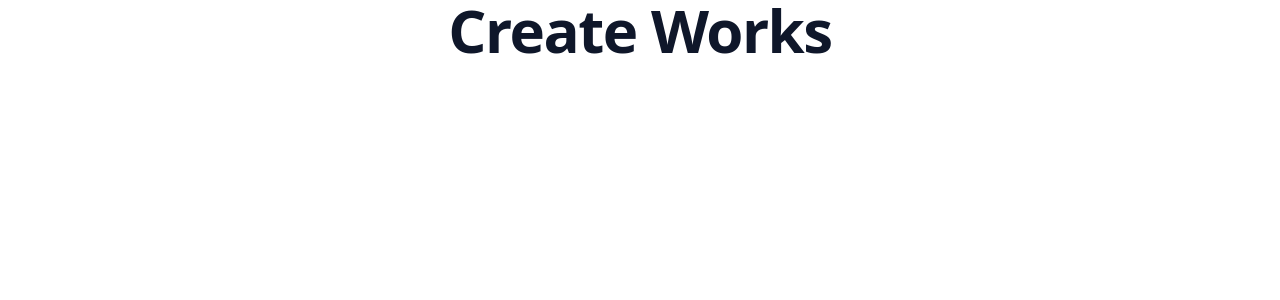
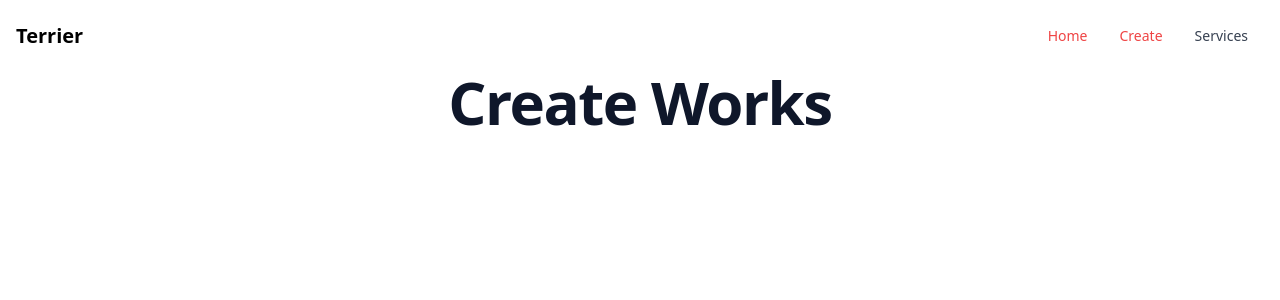
Before and after one commit to vchho/terrier, a Next.js app: page /create in a window 1280 px wide. Shown: the top 300 px of the page. Built offline with nearby package versions, Linux system fonts and the light colour scheme.

Commit message:
Created navbar

```diff
--- a/src/components/Navbar.tsx
+++ b/src/components/Navbar.tsx
@@ -1,4 +1,9 @@
+import Link from "next/link";
+import { useRouter } from "next/router";
+
 export const Navbar = () => {
+  const router = useRouter();
+
   return (
     <nav className="bg-white border-gray-200 px-2 sm:px-4 py-2.5 dark:bg-gray-900">
       <div className="container flex flex-wrap justify-between items-center mx-auto">
@@ -37,21 +42,33 @@ export const Navbar = () => {
         <div className="hidden w-full md:block md:w-auto" id="navbar-default">
           <ul className="flex flex-col p-4 mt-4 bg-gray-50 rounded-lg border border-gray-100 md:flex-row md:space-x-8 md:mt-0 md:text-sm md:font-medium md:border-0 md:bg-white dark:bg-gray-800 md:dark:bg-gray-900 dark:border-gray-700">
             <li>
+              <Link
+                href="/"
+                className="block py-2 pr-4 pl-3 text-gray-700 rounded hover:bg-gray-100 md:hover:bg-transparent md:border-0 md:hover:text-blue-700 md:p-0 dark:text-gray-400 md:dark:hover:text-white dark:hover:bg-gray-700 dark:hover:text-white md:dark:hover:bg-transparent"
+              >
                 <a
-                href="#"
-                className="block py-2 pr-4 pl-3 text-white bg-blue-700 rounded md:bg-transparent md:text-blue-700 md:p-0 dark:text-white"
-                aria-current="page"
+                  className={
+                    router.pathname === "/create"
+                      ? "text-red-500"
+                      : "block py-2 pr-4 pl-3 text-gray-700 rounded hover:bg-gray-100 md:hover:bg-transparent md:border-0 md:hover:text-blue-700 md:p-0 dark:text-gray-400 md:dark:hover:text-white dark:hover:bg-gray-700 dark:hover:text-white md:dark:hover:bg-transparent"
+                  }
                 >
                   Home
                 </a>
+              </Link>
             </li>
             <li>
+              <Link href="/create">
                 <a
-                href="#"
-                className="block py-2 pr-4 pl-3 text-gray-700 rounded hover:bg-gray-100 md:hover:bg-transparent md:border-0 md:hover:text-blue-700 md:p-0 dark:text-gray-400 md:dark:hover:text-white dark:hover:bg-gray-700 dark:hover:text-white md:dark:hover:bg-transparent"
+                  className={
+                    router.pathname === "/create"
+                      ? "text-red-500"
+                      : "block py-2 pr-4 pl-3 text-gray-700 rounded hover:bg-gray-100 md:hover:bg-transparent md:border-0 md:hover:text-blue-700 md:p-0 dark:text-gray-400 md:dark:hover:text-white dark:hover:bg-gray-700 dark:hover:text-white md:dark:hover:bg-transparent"
+                  }
                 >
                   Create
                 </a>
+              </Link>
             </li>
             <li>
               <a
--- a/src/pages/create.tsx
+++ b/src/pages/create.tsx
@@ -1,6 +1,7 @@
 import type { InferGetServerSidePropsType, NextPage } from "next";
 import Head from "next/head";
 import Image from "next/image";
+import { Navbar } from "../components/Navbar";
 import { prisma } from "../utils/prisma";
 
 type Thread = {
@@ -25,6 +26,8 @@ const CreateThread = () =>
     //   console.log(props.threads);
     return (
       <>
+        <Navbar />
+
         <h1 className="text-slate-900 font-extrabold text-4xl sm:text-5xl lg:text-6xl tracking-tight text-center">
           Create Works
         </h1>
```
Lines whose indentation alone changed are shown as unchanged.
